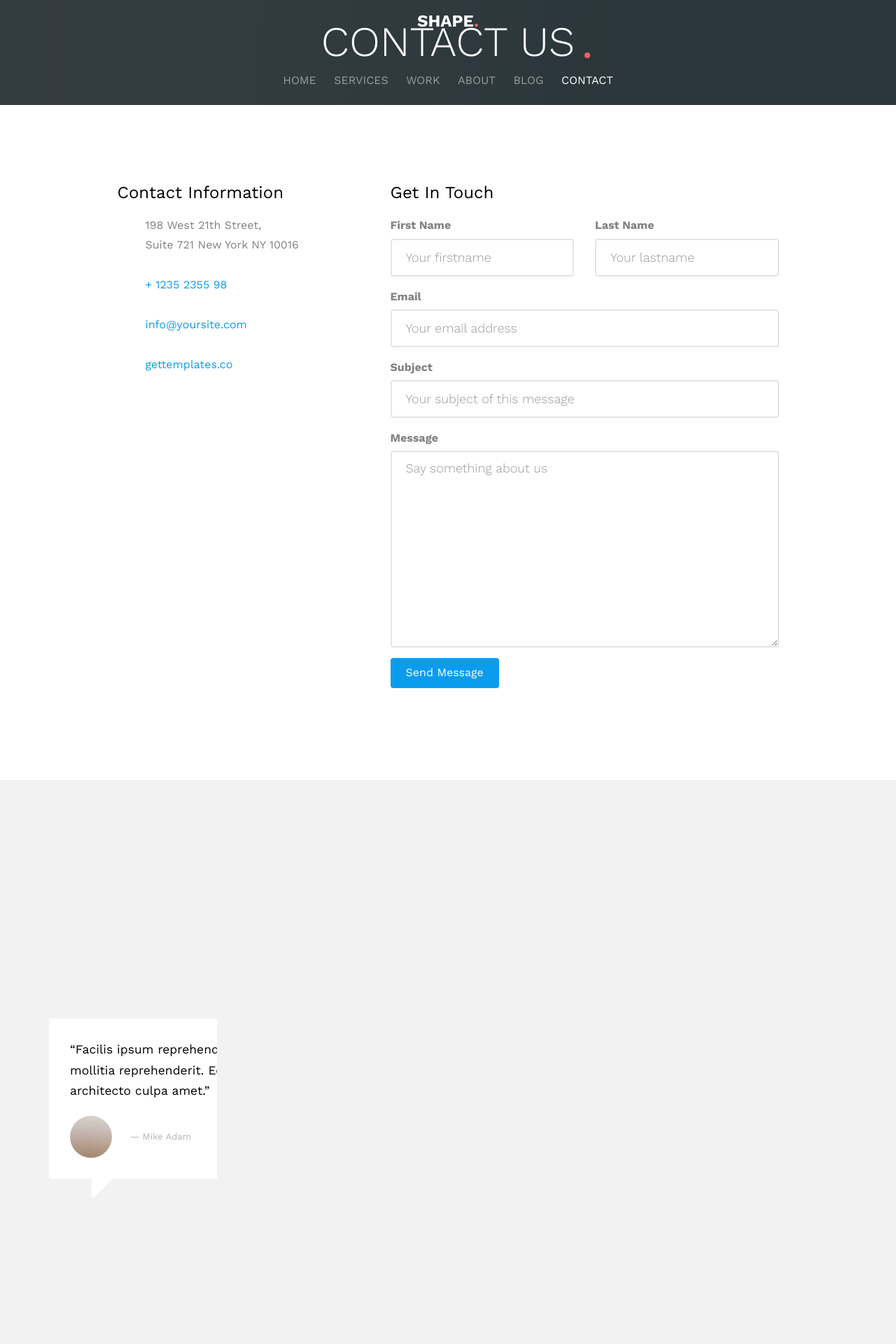
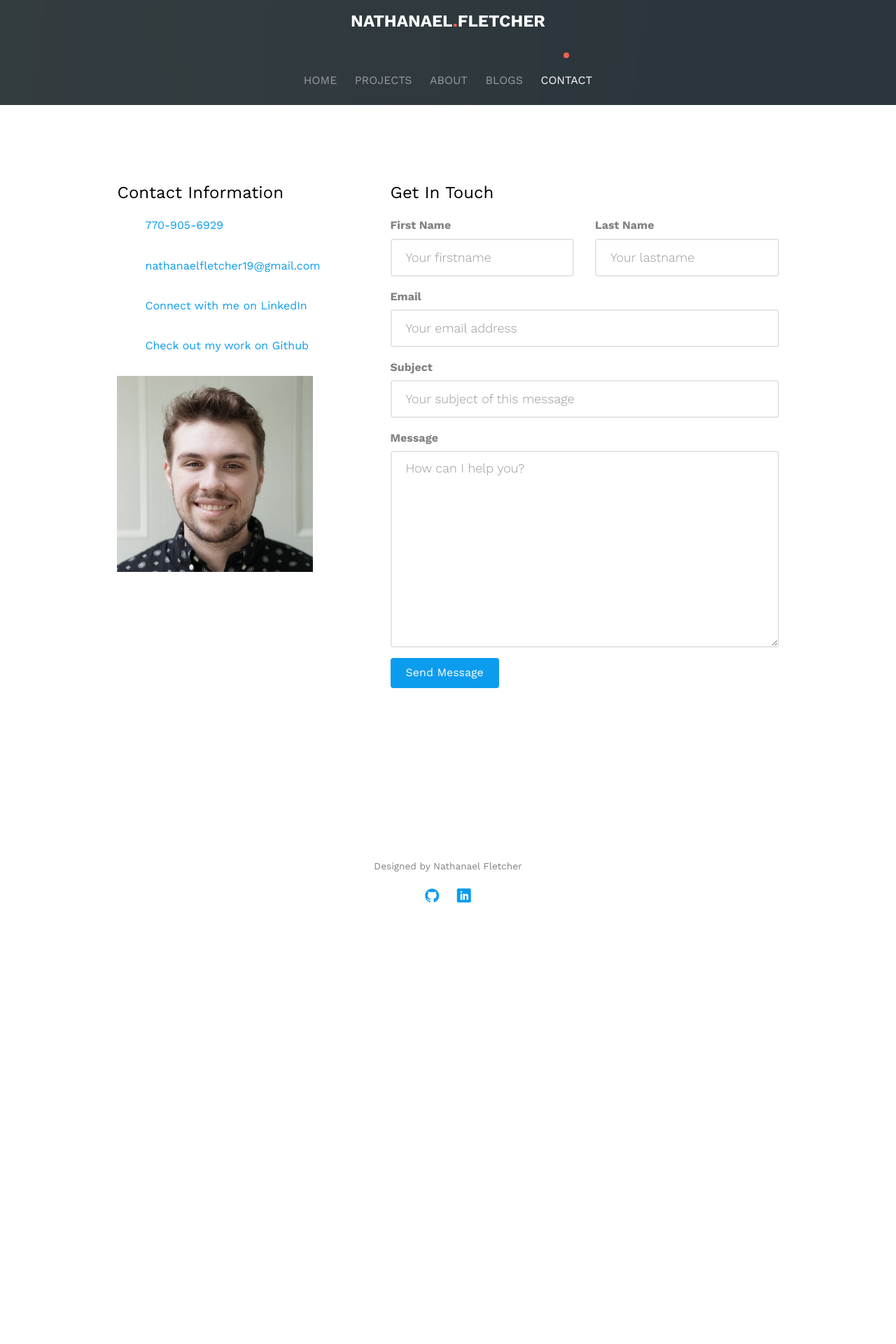
Before and after one commit to NathanaelF777/portfolio, a PHP site: page /contact.html in a window 1280 px wide. Shown: the top 1920 px of the page at 70% size. After the commit the page ends 1290 px from the top, so only its background shows below. Run offline with PHP 8.4, Linux system fonts and the light colour scheme; some web fonts are replaced.

Commit message:
finished mvp

```diff
--- a/contact.html
+++ b/contact.html
@@ -3,7 +3,7 @@
 	<head>
 	<meta charset="utf-8">
 	<meta http-equiv="X-UA-Compatible" content="IE=edge">
-	<title>Shape &mdash; Free Website Template, Free HTML5 Template by FreeHTML5.co</title>
+	<title>Contact Nathanael</title>
 	<meta name="viewport" content="width=device-width, initial-scale=1">
 	<meta name="description" content="Free HTML5 Website Template by FreeHTML5.co" />
 	<meta name="keywords" content="free website templates, free html5, free template, free bootstrap, free website template, html5, css3, mobile first, responsive" />
@@ -66,24 +66,24 @@
 			<div class="container">
 				<div class="row">
 					<div class="col-xs-12 text-center">
-					<div id="fh5co-logo"><a href="index.html">Shape<span>.</span></a></div>
+						<div id="fh5co-logo"><a href="index.html">Nathanael<span>.</span>Fletcher</a></div>
 					</div>
 					<div class="col-xs-12 text-center menu-1">
 						<ul>
 							<li><a href="index.html">Home</a></li>
 							<li class="has-dropdown">
-							<a href="services.html">Services</a>
+								<!-- <a href="services.html">Services</a>
 								<ul class="dropdown">
 									<li><a href="#">Web Design</a></li>
 									<li><a href="#">eCommerce</a></li>
 									<li><a href="#">Branding</a></li>
 									<li><a href="#">API</a></li>
 								</ul>
-						</li>
+							</li> -->
 
-						<li><a href="work.html">Work</a></li>
-						<li><a href="about.html">About</a></li>
-						<li><a href="blog.html">Blog</a></li>
+							<li><a href="index.html#fh5co-project">Projects</a></li>
+							<li><a href="index.html#fh5co-services">About</a></li>
+							<li><a href="index.html#fh5co-blog">Blogs</a></li>
 							<li class="active"><a href="contact.html">Contact</a></li>
 						</ul>
 					</div>
@@ -99,7 +99,6 @@
 				<div class="col-md-12 col-md-offset-0 text-center">
 					<div class="display-t">
 						<div class="display-tc animate-box" data-animate-effect="fadeInUp">
-							<h1 class="mb30">Contact Us</h1>
 						</div>
 					</div>
 				</div>
@@ -117,11 +116,14 @@
 					<div class="fh5co-contact-info">
 						<h3>Contact Information</h3>
 						<ul>
-							<li class="address">198 West 21th Street, <br> Suite 721 New York NY 10016</li>
-							<li class="phone"><a href="tel://1234567920">+ 1235 2355 98</a></li>
-							<li class="email"><a href="mailto:info@yoursite.com">info@yoursite.com</a></li>
-							<li class="url"><a href="http://gettemplates.co">gettemplates.co</a></li>
+							<li class="phone"><a href="tel://7709056929">770-905-6929</a></li>
+							<li class="email"><a href="mailto:nathanaelfletcher19@gmail.com">nathanaelfletcher19@gmail.com</a></li>
+							<li class="url"><a href="https://www.linkedin.com/in/nathanael-fletcher-ba4a13167/">Connect with me on LinkedIn</a></li>
+							<li class="url"><a href="https://github.com/NathanaelF777">Check out my work on Github</a></li>
 						</ul>
+						<div>
+							<img src="./images/person1.jpg" alt="Nathanael" class="img-responsive image">
+						</div>
 					</div>
 
 				</div>
@@ -156,12 +158,13 @@
 						<div class="row form-group">
 							<div class="col-md-12">
 								<label for="message">Message</label>
-								<textarea name="message" id="message" cols="30" rows="10" class="form-control" placeholder="Say something about us"></textarea>
+								<textarea name="message" id="message" cols="30" rows="10" class="form-control" placeholder="How can I help you?"></textarea>
 							</div>
 						</div>
 						<div class="form-group">
 							<input type="submit" value="Send Message" class="btn btn-primary">
 						</div>
+
 
 					</form>
 				</div>
@@ -170,122 +173,17 @@
 		</div>
 	</div>
 
-
-
-	<div id="fh5co-testimonial" class="fh5co-bg-section">
-		<div class="container">
-			<div class="row animate-box row-pb-md">
-				<div class="col-md-8 col-md-offset-2 text-center fh5co-heading">
-					<span>You deserved happiness</span>
-					<h2>Happy Clients</h2>
-				</div>
-			</div>
-			<div class="row">
-				<div class="col-md-6 animate-box">
-					<div class="testimonial">
-						<blockquote>
-							<p>&ldquo;Facilis ipsum reprehenderit nemo molestias. Aut cum mollitia reprehenderit. Eos cumque dicta adipisci architecto culpa amet.&rdquo;</p>
-							<p class="author"> <img src="images/person1.jpg" alt="Free HTML5 Bootstrap Template by FreeHTML5.co"> <cite>&mdash; Mike Adam</cite></p>
-						</blockquote>
-					</div>
-
-					<div class="testimonial">
-						<blockquote>
-							<p>&ldquo;Dignissimos asperiores vitae velit veniam totam fuga molestias accusamus alias autem provident. Odit ab aliquam dolor eius. Facilis ipsum reprehenderit nemo molestias. Aut cum mollitia reprehenderit. Eos cumque dicta adipisci architecto culpa amet.&rdquo;</p>
-							<p class="author"><img src="images/person2.jpg" alt="Free HTML5 Bootstrap Template by FreeHTML5.co"> <cite>&mdash; Eric Miller</cite></p>
-						</blockquote>
-					</div>
-				</div>
-
-				<div class="col-md-6 animate-box">
-					<div class="testimonial">
-						<blockquote>
-							<p>&ldquo;Dignissimos asperiores vitae velit veniam totam fuga molestias accusamus alias autem provident. Odit ab aliquam dolor eius. Facilis ipsum reprehenderit nemo molestias. Aut cum mollitia reprehenderit. Eos cumque dicta adipisci architecto culpa amet.&rdquo;</p>
-							<p class="author"><img src="images/person3.jpg" alt="Free HTML5 Bootstrap Template by FreeHTML5.co"> <cite>&mdash; Eric Miller</cite></p>
-						</blockquote>
-					</div>
-
-					<div class="testimonial">
-						<blockquote>
-							<p>&ldquo;Facilis ipsum reprehenderit nemo molestias. Aut cum mollitia reprehenderit. Eos cumque dicta adipisci architecto culpa amet.&rdquo;</p>
-							<p class="author"><img src="images/person1.jpg" alt="Free HTML5 Bootstrap Template by FreeHTML5.co"> <cite>&mdash; Mike Adam</cite></p>
-						</blockquote>
-					</div>
-
-				</div>
-
-
-
-			</div>
-		</div>
-	</div>
-
-
-
-	<div id="fh5co-started">
-		<div class="container">
-			<div class="row animate-box">
-				<div class="col-md-8 col-md-offset-2 text-center fh5co-heading">
-					<span>Let's work together</span>
-					<h2>Start Your Project</h2>
-					<p>Dignissimos asperiores vitae velit veniam totam fuga molestias accusamus alias autem provident. Odit ab aliquam dolor eius.</p>
-					<p><button type="submit" class="btn btn-default">Get In Touch</button></p>
-				</div>
-			</div>
-		</div>
-	</div>
-
 	<footer id="fh5co-footer" role="contentinfo">
 		<div class="container">
-			<div class="row row-pb-md">
-				<div class="col-md-4 fh5co-widget ">
-					<h3>Shape.</h3>
-					<p>Facilis ipsum reprehenderit nemo molestias. Aut cum mollitia reprehenderit. Eos cumque dicta adipisci architecto culpa amet.</p>
-					<p><a href="#">Learn More</a></p>
-				</div>
-				<div class="col-md-2 col-sm-4 col-xs-6 col-md-push-1 ">
-					<ul class="fh5co-footer-links">
-						<li><a href="#">About</a></li>
-						<li><a href="#">Help</a></li>
-						<li><a href="#">Contact</a></li>
-						<li><a href="#">Terms</a></li>
-						<li><a href="#">Meetups</a></li>
-					</ul>
-				</div>
-
-				<div class="col-md-2 col-sm-4 col-xs-6 col-md-push-1 ">
-					<ul class="fh5co-footer-links">
-						<li><a href="#">Shop</a></li>
-						<li><a href="#">Privacy</a></li>
-						<li><a href="#">Testimonials</a></li>
-						<li><a href="#">Handbook</a></li>
-						<li><a href="#">Held Desk</a></li>
-					</ul>
-				</div>
-
-				<div class="col-md-2 col-sm-4 col-xs-6 col-md-push-1 ">
-					<ul class="fh5co-footer-links">
-						<li><a href="#">Find Designers</a></li>
-						<li><a href="#">Find Developers</a></li>
-						<li><a href="#">Teams</a></li>
-						<li><a href="#">Advertise</a></li>
-						<li><a href="#">API</a></li>
-					</ul>
-				</div>
-			</div>
-
 			<div class="row copyright">
 				<div class="col-md-12 text-center">
 					<p>
-						<small class="block">&copy; 2016 Free HTML5. All Rights Reserved.</small>
-						<small class="block">Designed by <a href="http://freehtml5.co/" target="_blank">FreeHTML5.co</a> Demo Images: <a href="http://pixeden.com/" target="_blank">Pixeden</a> &amp; <a href="http://unsplash.com/" target="_blank">Unsplash</a></small>
+						<small class="block">Designed by Nathanael Fletcher</small>
 					</p>
 					<p>
 						<ul class="fh5co-social-icons">
-							<li><a href="#"><i class="icon-twitter"></i></a></li>
-							<li><a href="#"><i class="icon-facebook"></i></a></li>
+							<li><a href="#"><i class="icon-github"></i></a></li>
 							<li><a href="#"><i class="icon-linkedin"></i></a></li>
-							<li><a href="#"><i class="icon-dribbble"></i></a></li>
 						</ul>
 					</p>
 				</div>
--- a/css/style.css
+++ b/css/style.css
@@ -564,6 +564,10 @@
 
 .fh5co-bg-section {
   background: rgba(0, 0, 0, 0.05);
+}
+
+.fh5co-bg-section-l {
+  background: #fff;
 }
 
 #fh5co-services,
@@ -1722,4 +1726,8 @@
   border-bottom-left-radius: 0px !important;
 }
 
+.image {
+  width: 28rem;
+}
+
 /*# sourceMappingURL=style.css.map */
--- a/sass/style.scss
+++ b/sass/style.scss
@@ -619,6 +619,10 @@
 
 .fh5co-bg-section{
 	background: rgba($brand-black,.05);
+}
+
+.fh5co-bg-section-l{
+	background: $brand-white;
 }
 
 #fh5co-services,
@@ -1726,3 +1730,7 @@
 		border-bottom-left-radius: 0px!important;
 	}
 }
+
+.image {
+	width: 28rem;
+}
```
Also changed, not shown: index.html (+24 -77 lines), images/person1.jpg, images/work-1.jpg (deleted), images/work-1.png (added), images/work-2.jpg (deleted), images/work-2.png (added), images/work-3.jpg (deleted), images/work-3.png (added), 1 other file. Lines whose indentation alone changed are shown as unchanged.
